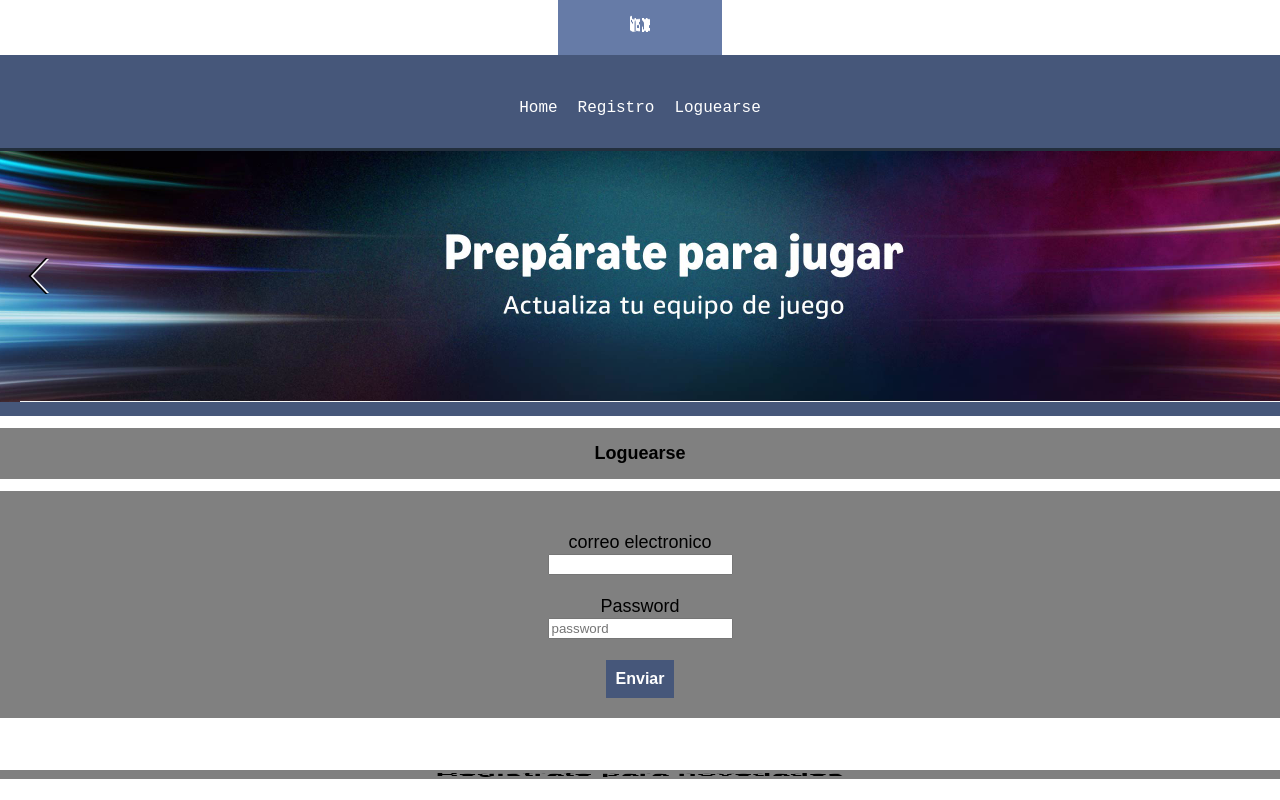
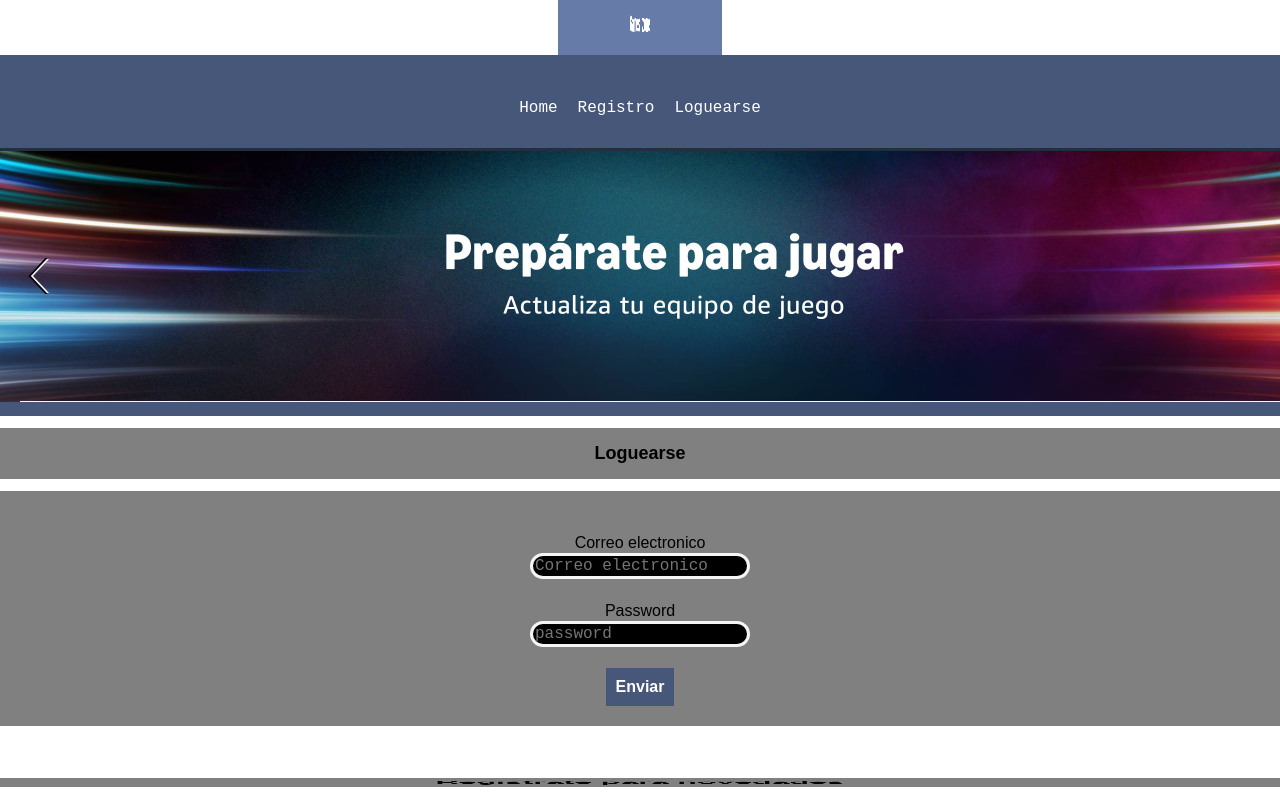
Before and after one commit to EzeMoreira/my-app, a React (Create React App) app: page /Loguearse in a window 1280 px wide. Shown: the top 800 px of the page. Built offline with nearby package versions, Linux system fonts and the light colour scheme.

Commit message:
modificacion estilo en input

```diff
--- a/src/App.css
+++ b/src/App.css
@@ -73,6 +73,21 @@ Nav ul{
   100%{transform:rotateX(90deg);}
 }
 
+label {
+  color: black;
+  font-family: Arial, Helvetica, sans-serif;
+  font-size: medium;
+}
+
+input {
+  background-color: black;
+  color: whitesmoke;
+  font-family: monospace;
+  font-size: large;
+  border: 3px solid whitesmoke;
+  border-radius: 15px;
+}
+
 form {
   text-align: center;
   font-size: large;
--- a/src/paginas/Loguearse.jsx
+++ b/src/paginas/Loguearse.jsx
@@ -8,8 +8,8 @@ function Loguearse() {
         <div>
             <form action="#" method="GET">
                 <label> <br/>
-                    correo electronico <br/>
-                    <input type="email" name="email" required/>
+                    Correo electronico <br/>
+                    <input type="email" name="email" placeholder="Correo electronico" required/>
                 </label> <br/>
                 <label> <br/>
                     Password
```
